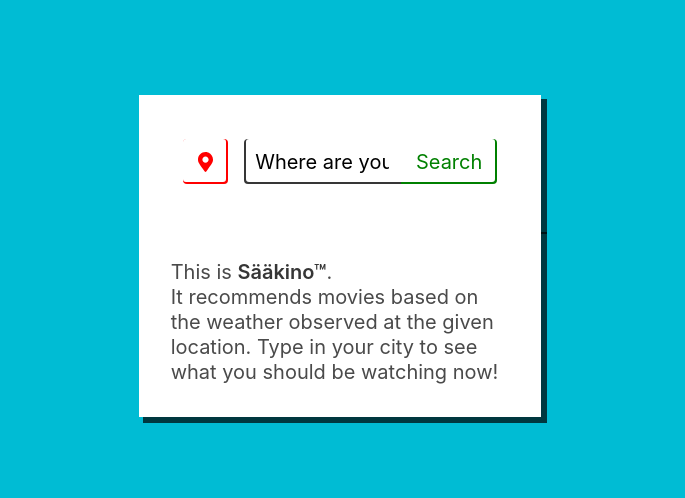
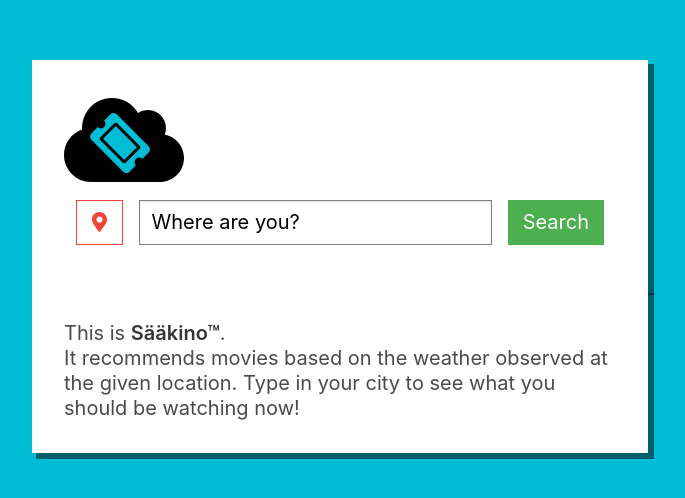
Before and after one commit to DoTheBarrelRoll/react-proju, a React (Create React App) app: page / in a window 1280 px wide. Shown: the part 144-642 px from the top of the page, without its empty margins (300-985 px from the left). Built offline with nearby package versions, Linux system fonts and the light colour scheme.

Commit message:
More (broken) CSS changes and some (broken) functionalities

```diff
--- a/package.json
+++ b/package.json
@@ -14,7 +14,9 @@
     "react-dom": "^16.10.2",
     "react-responsive-carousel": "^3.1.51",
     "react-scripts": "3.2.0",
+    "react-slick": "^0.25.2",
     "react-spring": "^8.0.27",
+    "slick-carousel": "^1.8.1",
     "xml2js": "^0.4.22"
   },
   "scripts": {
--- a/src/Movie.js
+++ b/src/Movie.js
@@ -1,37 +1,33 @@
 import React, { Component } from 'react';
 import './App.css';
+import Slider from 'react-slick';
+import "slick-carousel/slick/slick.css";
+import "slick-carousel/slick/slick-theme.css";
 
 class Movie extends Component {
 
     constructor(props) {
         super(props);
-        this.state = { loading: true, movie: null, weather: null };
+        this.state = { loading: true, movies: [], weather: null };
     }
 
     componentDidMount() {
-        fetch('https://api.themoviedb.org/3/movie/550?api_key=79d3c1eee6d11a1dad4fefb18da19ce8', {
+        fetch('https://api.themoviedb.org/3/search/movie?api_key=79d3c1eee6d11a1dad4fefb18da19ce8&language=en-US&query=Rain&page=1&include_adult=false', {
             method: 'get'
         })
             .then(result => result.json())
-            .then(movie => this.setState({ movie: movie, loading: false }))
+            //.then(movie => this.setState({movies: movie.map(movie => movie.title)}))
+
 
     }
 
 
 
     render() {
-        if (this.state.movie) {
-            return(
-                <div>
-                    <p className="legend">{this.state.movie.original_title}</p>
-                    <img alt='Movie poster'src={'http://image.tmdb.org/t/p/w300/' + this.state.movie.poster_path}></img>
-                </div>
-            )
-        } else {
-            return (
-            <div>Loading movies...</div>
+        return(
+        //    <div>{this.state.movies}</div>
+        <div></div>
         )
-        }
 
     }
 }
--- a/src/SearchBar.js
+++ b/src/SearchBar.js
@@ -2,6 +2,7 @@
 import './App.css';
 import { FontAwesomeIcon } from '../node_modules/@fortawesome/react-fontawesome';
 import { faTimes, faExclamationTriangle, faMapMarkerAlt } from '../node_modules/@fortawesome/free-solid-svg-icons';
+import { whileStatement } from '@babel/types';
 
 class SearchBar extends Component {
 
@@ -15,13 +16,13 @@
             buttonStyling: 'button is-medium locateButton solidwhite',
             geoData: null,
             searchString: null,
-            divIdMain: 'container centered column is-one-third',
+            divIdMain: 'container centered column is-half',
             divIdCenterBox: 'centerBox solidwhite has-shadow',
             divIdInfoBox: ' centerBox solidwhite has-shadow',
             divIdCenterToNav: 'field is-grouped container is-padded',
             divIdErrorBar: 'is-hidden',
             divIdNavbar: 'warningyellow',
-            divIdInput: "input is-medium rounded-left"
+            divIdInput: "input is-medium"
         };
 
         this.handleChange = this.handleChange.bind(this);
@@ -59,20 +60,20 @@
 
     handleSubmit = (event) => {
         if (!this.state.searchString) {
-            this.setState({ divIdInput: "input is-medium rounded-left is-danger" })
+            this.setState({ divIdInput: "input is-medium is-danger" })
             event.preventDefault();
         } else {
             this.props.locationName(this.state.searchString);
             this.setState({ divIdErrorBar: "is-hidden" });
             this.setState({ buttonStyling: "button is-medium locateButton" })
-            this.setState({ divIdInput: "input is-medium rounded-left" })
+            this.setState({ divIdInput: "input is-medium" })
             this.checkPosition();
             event.preventDefault();
         }
     }
 
     changeStyle = () => {
-        this.setState({ divIdMain: "container centered column is-one-third fade-out",
+        this.setState({ divIdMain: "container centered column is-half fade-out",
                         divIdInfoBox: "centerBox solidwhite has-shadow fade-out"})
         this.sleep(500)
             .then(() => this.setState({ divIdCenterBox: "hero solidwhite fade-in has-shadow-small", divIdMain: "fade-in"})
@@ -94,6 +95,8 @@
         return (
             <div>
 
+
+
                 {/* Top-page error bar if user disables location */}
                 <form className={this.state.divIdErrorBar}>
 
@@ -114,11 +117,15 @@
                 {/* Full-page div to (initially) center the searchbox on the page */}
                 <div className={this.state.divIdMain} id="Main">
 
-
                     <div>
                         {/* Searchbox content: location, input, button */}
                         <div className={this.state.divIdCenterBox} id="CenterBox">
 
+                        <div>
+
+                <i className="fas fa-cloud onTop text-is-large"></i>
+                <i className="fas fa-ticket-alt onBottom text-is-large"></i>
+                        </div>
 
                             {/* This is to make the items within the CenterBox on the same level and keep the block together*/}
                             <div className={this.state.divIdCenterToNav}>
@@ -127,7 +134,7 @@
                                 <button className={this.state.buttonStyling} onClick={this.handleClick}>{this.state.buttonStatus}</button>
 
                                 {/* Form-field; includes input-field and submit-button*/}
-                                <form className="field is-grouped padded-left container" onSubmit={this.handleSubmit} style={{width: "50%"}}>
+                                <form className="field is-grouped padded-left container" onSubmit={this.handleSubmit}>
                                     {/* Input-field */}
                                     <input type="text"
                                         className={this.state.divIdInput}
@@ -136,8 +143,8 @@
                                         onChange={this.handleChange}>
                                     </input>
                                     {/* Search-button */}
-                                    <input className="button solidwhite is-medium rounded-right" id="search" type="submit" value="Search"
-                                        onClick={this.handleSubmit}></input>
+                                    <input className="button searchButton is-medium has-margin-left" id="search" type="submit" value="Search"
+                                     onClick={this.handleSubmit}></input>
                                 </form>
                             </div>
                         </div>
--- a/src/Weather.js
+++ b/src/Weather.js
@@ -14,7 +14,7 @@
         super(props);
         this.state = {
             status: "Waiting for weather...", weather: null, countryname: null, error: null, degrees: null,
-            divIdWeatherMain: "is-padded-more",
+            divIdWeatherMain: "",
             divIdAlternative: "is-hidden centered"
         };
     }
@@ -39,7 +39,7 @@
             method: 'get'
         })
             .then(result => result.json())
-            .then(weather => this.setState({ weather: weather, status: "", countryname: Countrynames.getName(weather.sys.country), divIdWeatherMain: "is-padded-more" }))
+            .then(weather => this.setState({ weather: weather, status: "", countryname: Countrynames.getName(weather.sys.country), divIdWeatherMain: "" }))
     }
 
     // Fetch the weather by using the search string supplied by the user
@@ -87,7 +87,9 @@
                                             <strong><p className="padded-left text-is-large">{this.state.weather.main.temp + " °C"}</p></strong>
                                         </div>
                                         <div className="field is-grouped padded-left" style={{marginTop: -25, marginLeft: -10}}>
-                                            <div><FontAwesomeIcon style={{ transform: windRotate }} icon={faLongArrowAltUp} className="text-is-huge"/>
+                                            <div><FontAwesomeIcon style={{ transform: windRotate }} icon={faLongArrowAltUp} className="text-is-large"/>
+                                            {console.log(this.state.weather)}
+                                            <p className="text-is-medium">Wind: {this.state.weather.wind.speed} to {this.state.weather.wind.deg}° </p>
                                         </div>
                                         </div>
 
--- a/src/css/custom.css
+++ b/src/css/custom.css
@@ -3,13 +3,9 @@
 alt: http://paletton.com/#uid=7581t0klskugcw5hBq3qkflvPa5
 */
 
-
-#search {
-  color: green;
-}
-
 body {
   background-color: #00BCD4;
+  height: 100vh;
 }
 
 .cyan {
@@ -98,11 +94,11 @@
 }
 
 .has-shadow {
-  box-shadow: 5px 5px 0px 1px rgba(0, 0, 0, 0.7);
+  box-shadow: 5px 5px 0px 1px rgba(0, 0, 0, 0.5);
 }
 
 .has-shadow-small {
-  box-shadow: 0px 3px 0px 1px rgba(0, 0, 0, 0.7);
+  box-shadow: 0px 3px 0px 1px rgba(0, 0, 0, 0.5);
 }
 
 .rounded {
@@ -127,6 +123,10 @@
 
 .margin-left-is-auto{
   margin-left: auto;
+}
+
+.has-margin-left {
+  margin-left: 16px;
 }
 
 .has-margin-top {
@@ -196,9 +196,8 @@
 .input {
   min-width: 100px;
   width: 100%;
-  border: 0px;
-  border-color: currentColor;
-  box-shadow: inset 1px -1px 0px 1px currentColor;
+  border: 1px solid gray;
+  border-radius: 0 0 0 0;
 }
 
 .input::placeholder {
@@ -219,11 +218,13 @@
 
 .button {
   border: 0px;
+  border-radius: 0 0 0 0;
   border-color: currentColor;
-  box-shadow: inset -1px -1px 0px 1px currentColor;
+  background-color: red;
 }
 
 .locateButton {
+  border: 1px solid currentcolor;
   cursor: pointer;
   justify-content: center;
   padding-bottom: calc(0.375em - 1px);
@@ -232,7 +233,8 @@
   padding-top: calc(0.375em - 1px);
   text-align: center;
   white-space: nowrap;
-  color: red;
+  color: #F44336;
+  background-color: white;
 }
 
 .locatedButton {
@@ -245,13 +247,15 @@
   padding-top: calc(0.375em - 1px);
   text-align: center;
   white-space: nowrap;
-  color: #ff3432;
-  box-shadow: inset 1px 1px 0px 1px rgba(255, 52, 50, 1);
+  color: white;
+  background-color: #F44336;
+  box-shadow: inset 1px 1px 0px 1px#B71C1C;
 }
 
 .locatedButton:hover,
 .locatedButton.is-hovered {
   color: #FF867C;
+  box-shadow: inset 0 1px 2px #B71C1C;
 }
 
 .locateButton:hover,
@@ -262,8 +266,8 @@
 
 .locatedButton:focus,
 .locatedButton.is-focused {
-  color: #FF3424;
-  box-shadow: inset 0 1px 2px rgba(255, 52, 50, 1);
+  color: white;
+  box-shadow: inset 0 1px 2px #B71C1C;
 }
 
 .locateButton:focus,
@@ -273,23 +277,37 @@
 
 .locatedButton:focus:not(:active),
 .locatedButton.is-focused:not(:active) {
-  box-shadow: inset 0 1px 2px rgba(255, 52, 50, 1);
+  box-shadow: inset 0 1px 2px #B71C1C;
 }
 
 .locateButton:focus:not(:active),
 .locateButton.is-focused:not(:active) {
-  box-shadow: inset 0 1px 2px rgba(255, 52, 50, 1);
+  box-shadow: inset 0 1px 2px #B71C1C;
 }
 
+.locatedButton:active,
+.locatedButton.is-active {
+  color: white;
+  box-shadow: inset 0 1px 2px #B71C1C;
+}
 
 .locateButton:active,
 .locateButton.is-active {
   color: #FF867C;
 }
 
-.locatedButton:active,
-.locatedButton.is-active {
-  color: #FF867C;
+.searchButton {
+  /*border: 1px solid currentcolor;*/
+  cursor: pointer;
+  justify-content: center;
+  padding-bottom: calc(0.375em - 1px);
+  padding-left: 0.75em;
+  padding-right: 0.75em;
+  padding-top: calc(0.375em - 1px);
+  text-align: center;
+  white-space: nowrap;
+  background-color: #4CAF50 !important;
+  color: #FFF !important;
 }
 
 .fade-in {
@@ -315,3 +333,16 @@
 .is-clickable {
   cursor: pointer;
 }
+
+.onTop {
+  color: black;
+  font-size: 6em;
+}
+
+.onBottom {
+  color: #00BCD4;
+  transform: rotate(45deg);
+  font-size: 3em;
+  margin-left: -1.9em;
+  margin-bottom: 0.3em;
+}
```
Also changed, not shown: 1 other file (tests, documents, lock files or other folders).
